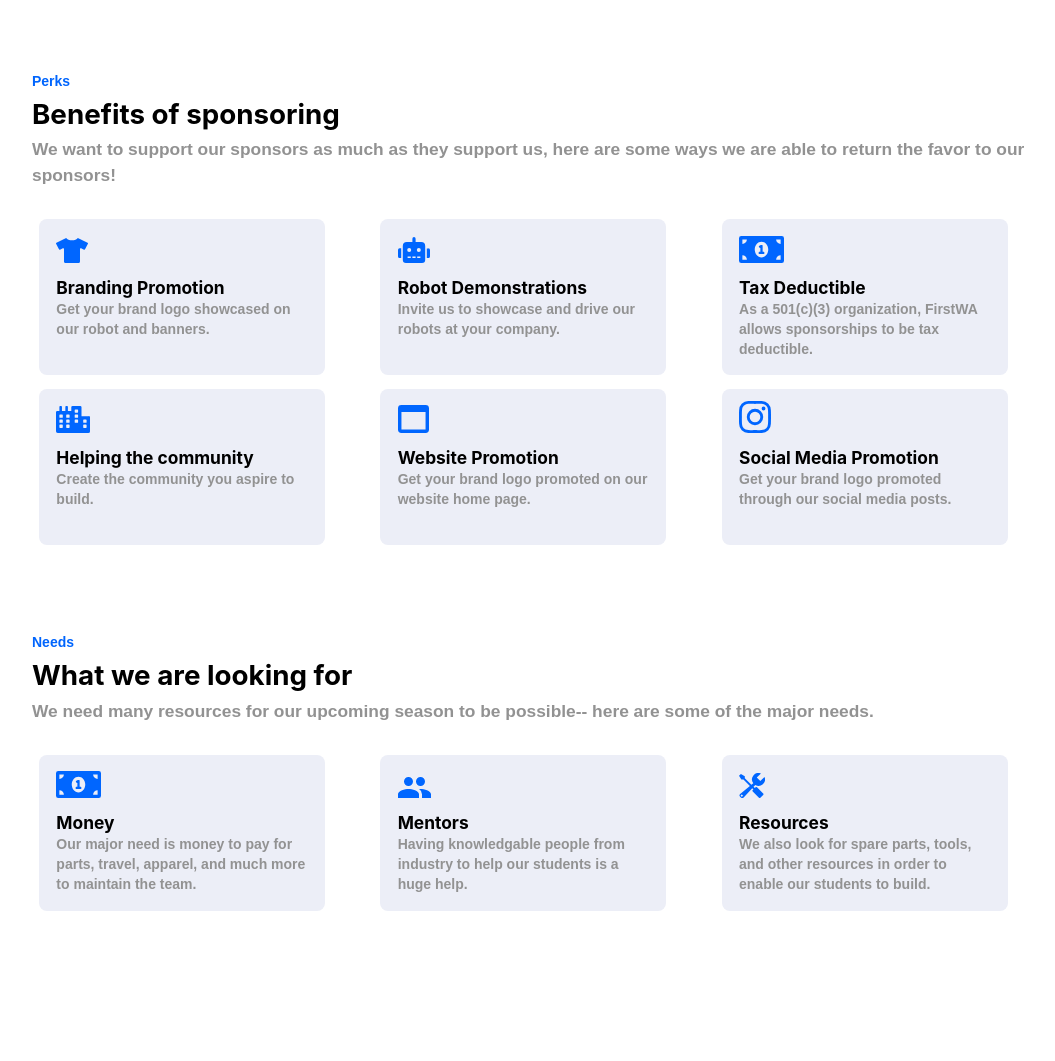
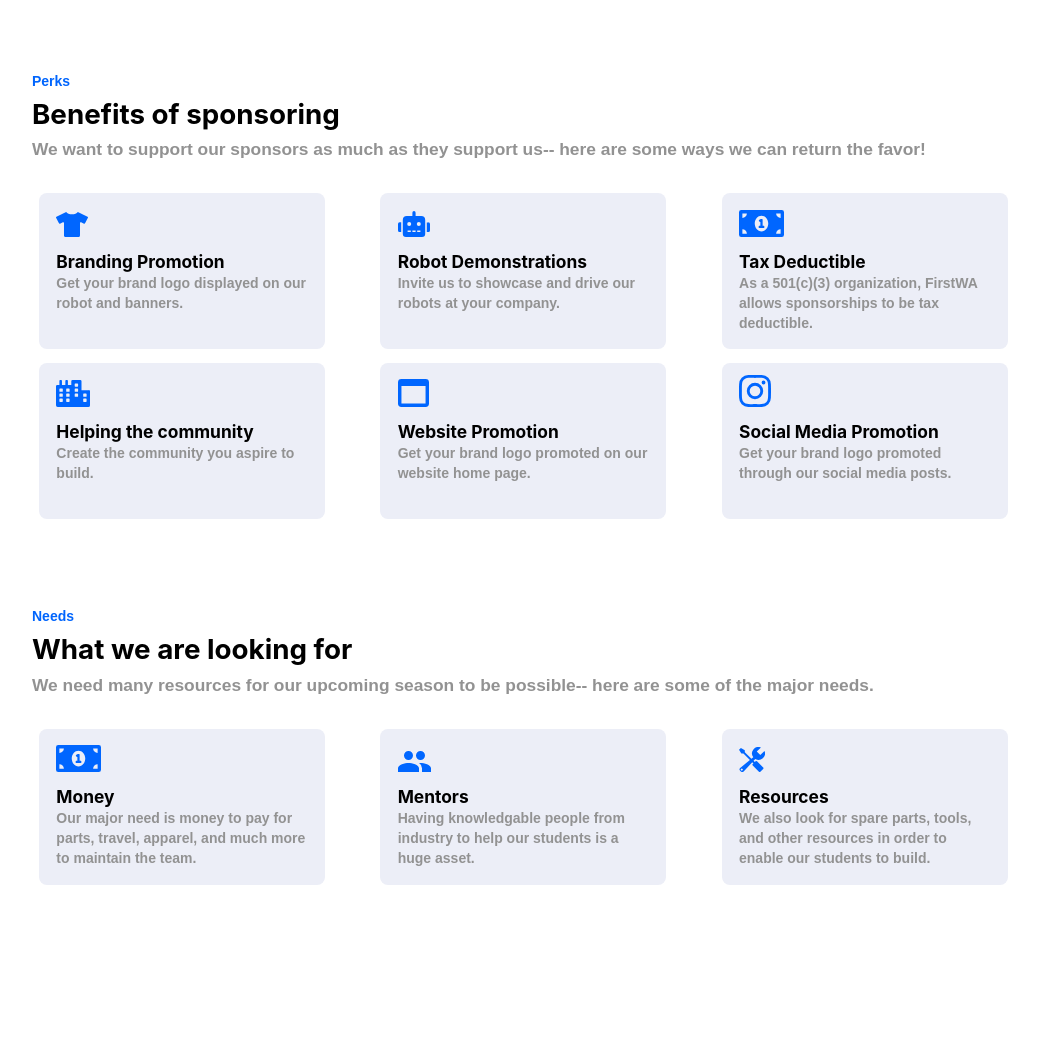
Before and after one commit to 4512OtterChaos/4512OtterChaos.github.io, a Gatsby site: page /sponsor in a window 1280 px wide. Shown: the part 980-2041 px from the top of the page, without its empty margins (96-1151 px from the left). Built offline with nearby package versions, Linux system fonts and the light colour scheme; Gatsby itself is replaced by a stand-in of ours; a web font is replaced by a local one.

Commit message:
slight text modification
where is the emoji button

```diff
--- a/src/pages/sponsor.js
+++ b/src/pages/sponsor.js
@@ -62,7 +62,7 @@ const SponsorPage = () => (
     <TextContainer
       caption="Perks"
       title="Benefits of sponsoring"
-      paragraph="We want to support our sponsors as much as they support us, here are some ways we are able to return the favor to our sponsors!"
+      paragraph="We want to support our sponsors as much as they support us-- here are some ways we can return the favor!"
     />
 
     <CardContainer>
@@ -70,7 +70,7 @@ const SponsorPage = () => (
         img={Shirt}
         alt="Apparel"
         title="Branding Promotion"
-        text="Get your brand logo showcased on our robot and banners."
+        text="Get your brand logo displayed on our robot and banners."
       />
       <BenefitCard
         img={Robot}
@@ -122,7 +122,7 @@ const SponsorPage = () => (
         img={Mentors}
         alt="Mentors"
         title="Mentors"
-        text="Having knowledgable people from industry to help our students is a huge help."
+        text="Having knowledgable people from industry to help our students is a huge asset."
       />
       <BenefitCard
         img={Resources}
--- a/src/pages/team.js
+++ b/src/pages/team.js
@@ -51,7 +51,7 @@ const TeamPage = () => (
     <TextContainer
       caption="16 Total"
       title="Students"
-      paragraph="Being a student lead organization, our students are the leaders of this team."
+      paragraph="Being a student led organization, our students are the leaders of this team."
     />
 
     <CardContainer>
```
